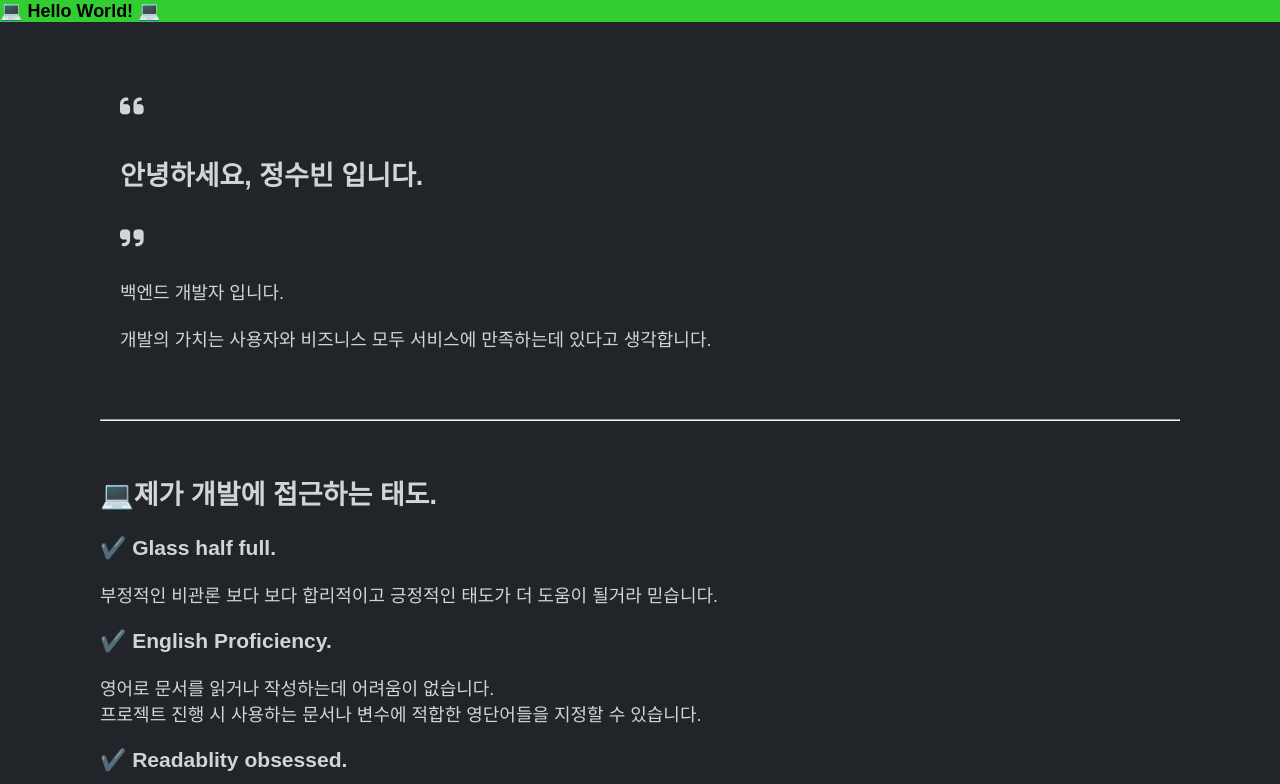
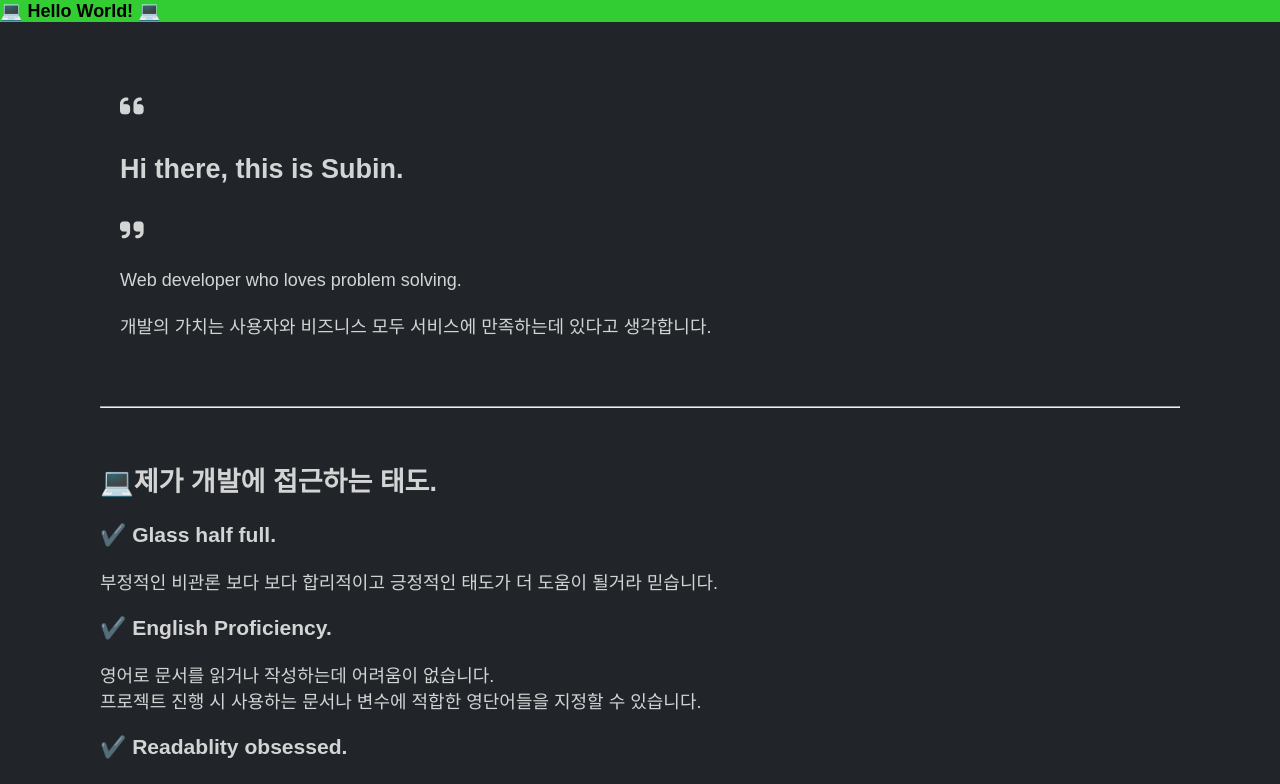
Before and after one commit to jadyJeong/thisisme, a plain HTML site: page index.html in a window 1280 px wide. Shown: the top 784 px of the page. Drawn offline with Linux system fonts and the light colour scheme.

Commit message:
ENG version created.

```diff
--- a/index.html
+++ b/index.html
@@ -14,12 +14,13 @@
     <div>
     <h1><i class="fas fa-quote-left"></i></br>
     </br>
-        안녕하세요, 정수빈 입니다.<br>
+        Hi there, this is Subin.<br>
     </br>
     <i class="fas fa-quote-right"></i></h1>
-    <p>백엔드 개발자 입니다.
+    <p>Web developer who loves problem solving.
         <br>
         </br>개발의 가치는 사용자와 비즈니스 모두 서비스에 만족하는데 있다고 생각합니다.
+
         </br>
         </br>
     </p>
@@ -40,8 +41,7 @@
     새로운 지식과 기술을 배우는데 스릴을 느낍니다.
     <br>백세시대 배움은 끝이 없는게 맞습니다.
     <h3>✔️ Let's grow together.</h3>
-    다같이 잘하고 잘되는 것이 정말 중요합니다.
-    <br>제가 모자라면 도움을 요청하고, 남이 힘들어하면 먼저 손을 내밉니다.
+    Collaboration over lone-wolfing.
     <br><br>
     <hr>
 
```
